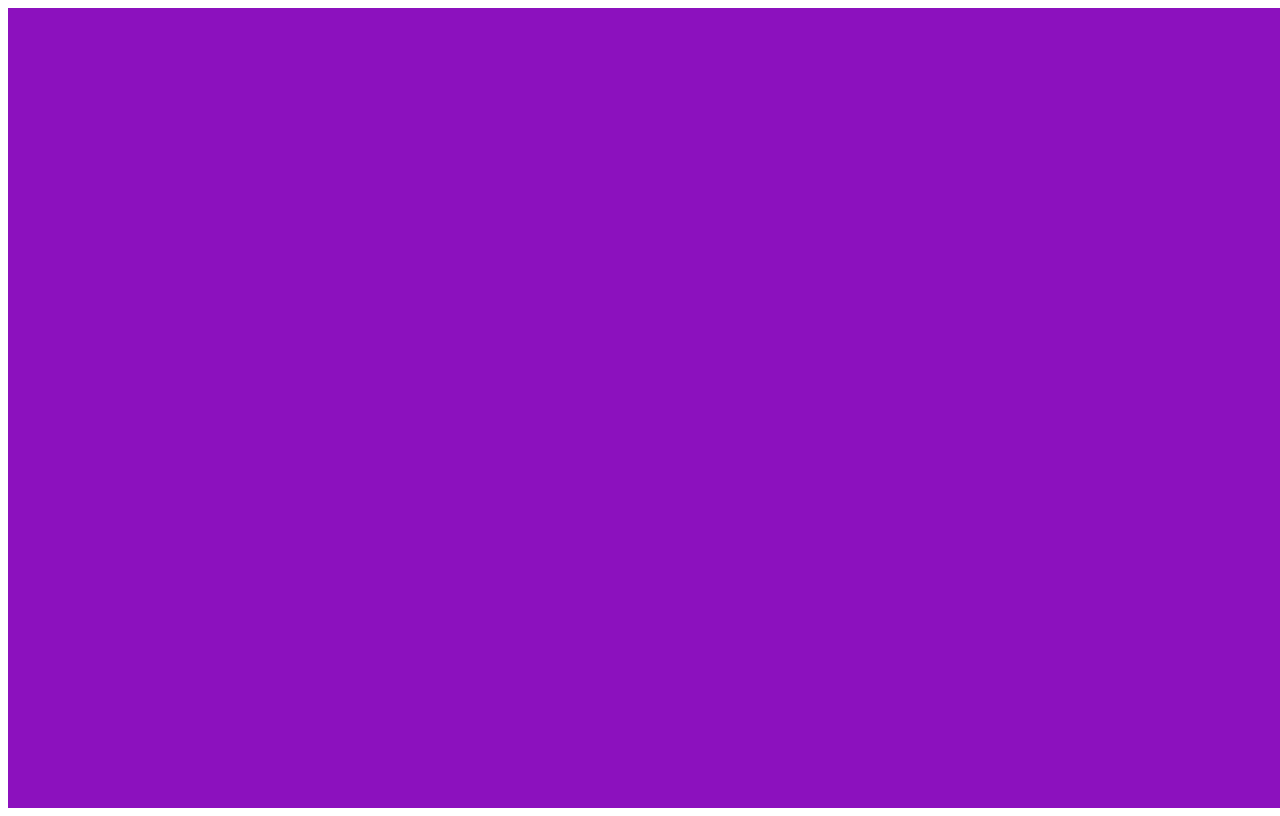
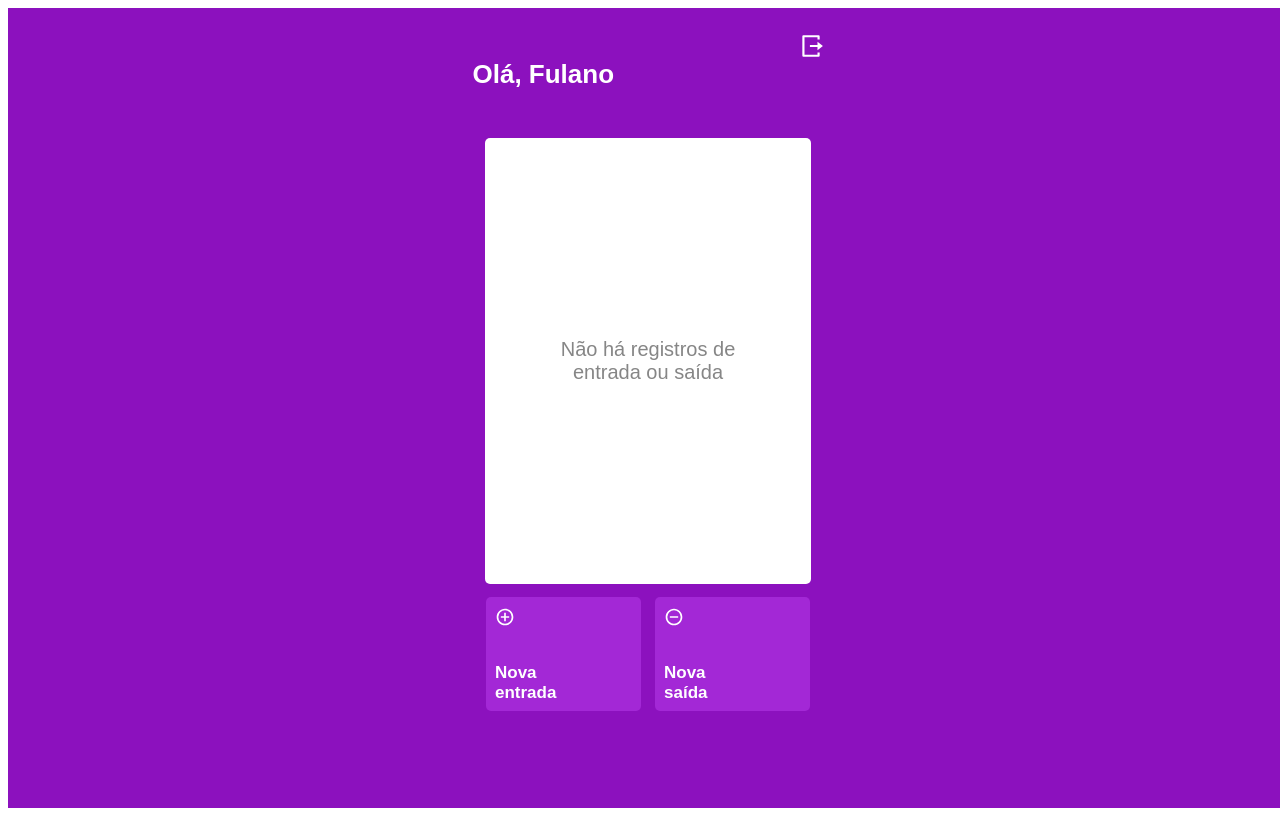
Before and after one commit to rirum/projeto14-mywallet-front, a JavaScript app: page /home in a window 1280 px wide. Before the commit this address had no page. Built offline with nearby package versions, Linux system fonts and the light colour scheme; the HTML template or start-up script is replaced by a standard one.

Commit message:
layout básico home completo

```diff
--- a/package.json
+++ b/package.json
@@ -7,6 +7,7 @@
     "match-sorter": "^6.3.1",
     "react": "^18.2.0",
     "react-dom": "^18.2.0",
+    "react-icons": "^4.7.1",
     "react-router-dom": "^6.6.2",
     "react-scripts": "^5.0.1",
     "sort-by": "^1.2.0",
--- a/src/App.js
+++ b/src/App.js
@@ -2,6 +2,7 @@ import { BrowserRouter, Routes, Route } from "react-router-dom";
 import styled from "styled-components";
 import Login from "./pages/Login";
 import Signup from "./pages/Signup";
+import Home from "./pages/Home";
 
 export default function App(){
     return (
@@ -12,6 +13,7 @@ export default function App(){
 
             <Route path="/" element={<Login/>}/>
             <Route path="/cadastro" element={<Signup/>}/>
+            <Route path="/home" element={<Home/>}/>
             </Routes>
         </ContainerApp>
 
--- /dev/null
+++ b/src/pages/Home.js
@@ -0,0 +1,86 @@
+import styled from "styled-components";
+import { RiLogoutBoxRLine, RiAddCircleLine, RiIndeterminateCircleLine } from "react-icons/ri";
+
+export default function Home(){
+    return(
+        <>
+        <StyledHeader>
+            <p>Olá, Fulano</p>
+           <RiLogoutBoxRLine color="white" size={26}/>
+        </StyledHeader>
+        <RegistryBox>
+            <p>Não há registros de entrada ou saída</p>
+        </RegistryBox>
+
+        <WrapperBox>
+            <Box><RiAddCircleLine color="white" size={20}/>
+            <p>Nova entrada</p>
+            </Box>
+            <Box>
+            <RiIndeterminateCircleLine color="white" size={20}/>
+            <p>Nova saída</p>
+            </Box>
+        </WrapperBox>
+        </>
+    )
+}
+
+
+
+
+const StyledHeader = styled.div`
+width: 375px;
+display: flex;
+justify-content: space-between;
+margin-top: 25px;
+margin-right: 24px;
+p{
+    margin-left: 24px;
+    font-size: 26px;
+    font-weight: 700;
+    color: #fff;
+}
+`
+
+const RegistryBox = styled.div`
+width: 326px;
+height: 446px;
+background-color: #fff;
+border-radius: 5px;
+margin-top: 22px;
+display: flex;
+align-items: center;
+justify-content: center;
+
+p{
+    width: 180px;
+    height: 46px;
+    color: #868686;
+    font-size: 20px;
+    text-align: center;
+
+}
+
+`
+const WrapperBox = styled.div`
+display: flex;
+`
+const Box = styled.div`
+width: 155px;
+height:114px;
+background-color: #A328D6;
+margin-right: 7px;
+margin-left: 7px;
+margin-top: 13px;
+padding-top: 10px;
+padding-left: 9px;
+box-sizing: border-box;
+border-radius: 5px;
+p{
+    font-size: 17px;
+    color: #fff;
+    margin-top: 32px;
+    width: 60px;
+    font-weight: 700;
+}
+`
```
Also changed, not shown: 1 other file (tests, documents, lock files or other folders).
